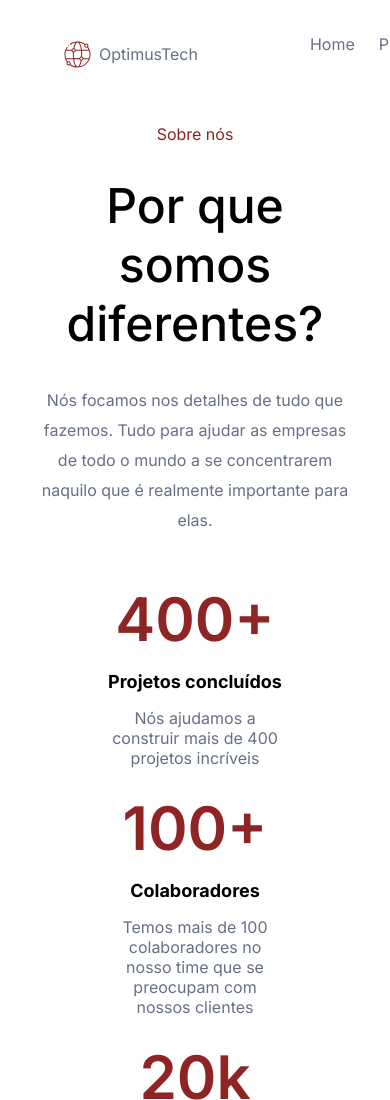
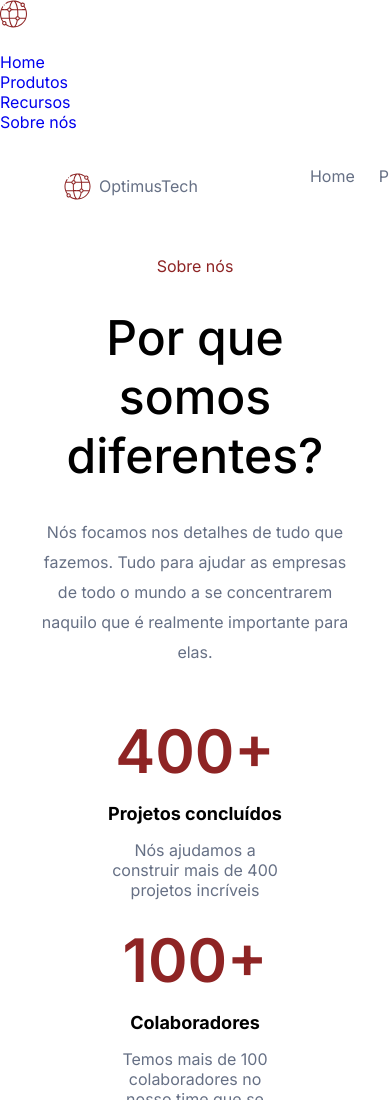
Before and after one commit to jonasnunes/OptimusTech, a plain HTML site: page index.html in a window 390 px wide. Shown: the top 1100 px of the page. Drawn offline with Linux system fonts and the light colour scheme.

Commit message:
Finalizando o HTML do menu responsivo

```diff
--- a/index.html
+++ b/index.html
@@ -15,7 +15,26 @@
     <link rel="preconnect" href="https://fonts.gstatic.com" crossorigin>
     <link href="https://fonts.googleapis.com/css2?family=Inter:wght@300;400;500;600;700&display=swap" rel="stylesheet">
 </head>
-<body>
+<body onscroll="onScroll()">
+    <!-- MENU RESPONSIVO -->
+    <div id="menu-responsivo" class="">
+        <a href="#" id="logo">
+            <img src="./imagens/worldwide.svg" alt="Logo">
+        </a>
+        <nav id="nav">
+            <button id="btn-mobile" aria-label="Abrir Menu" aria-haspopup="true" aria-controls="menu" aria-expanded="false">
+                <span id="hamburguer"></span>
+            </button>
+            <ul id="menu" role="menu">
+                <li><a href="#">Home</a></li>
+                <li><a href="#">Produtos</a></li>
+                <li><a href="#">Recursos</a></li>
+                <li><a href="#">Sobre nós</a></li>
+            </ul>
+        </nav>
+    </div>
+    <!-- FIM DO MENU RESPONSIVO -->
+
     <header>
         <nav>
             <div class="nav-container">
```
